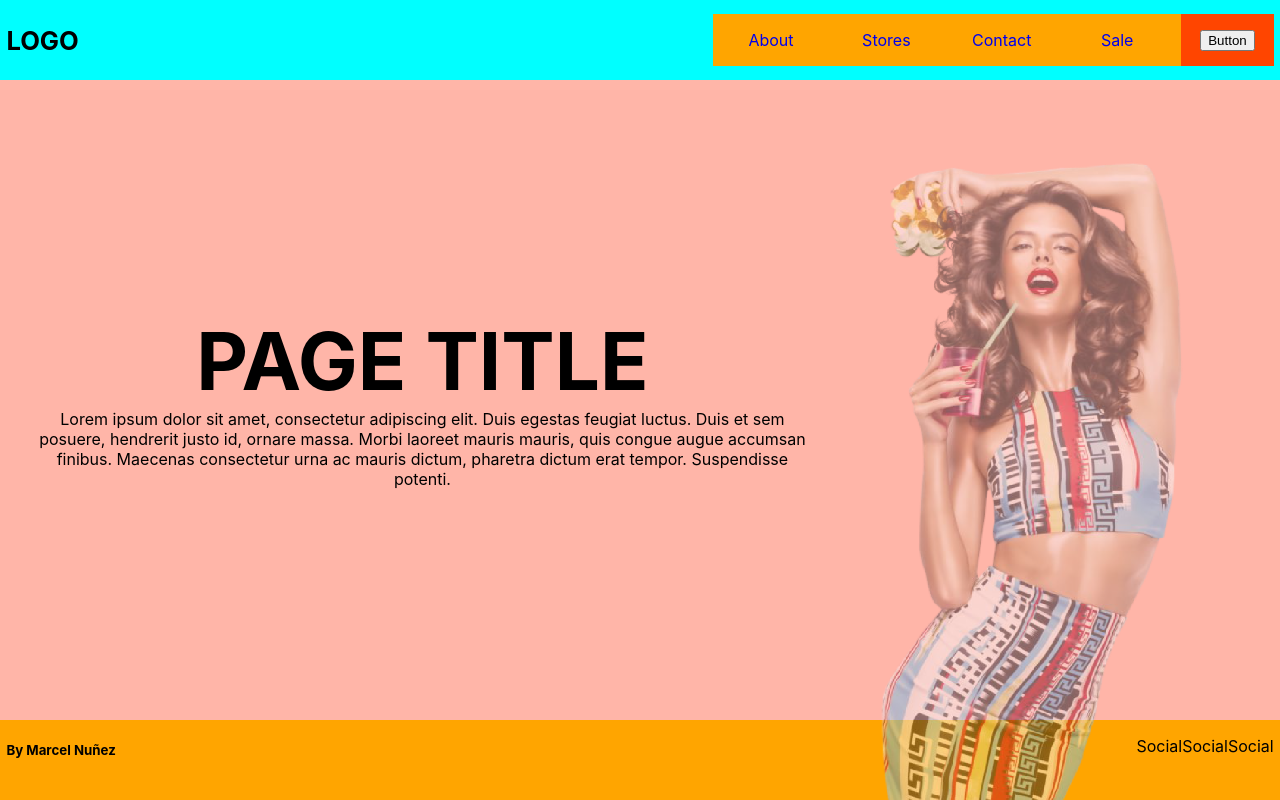
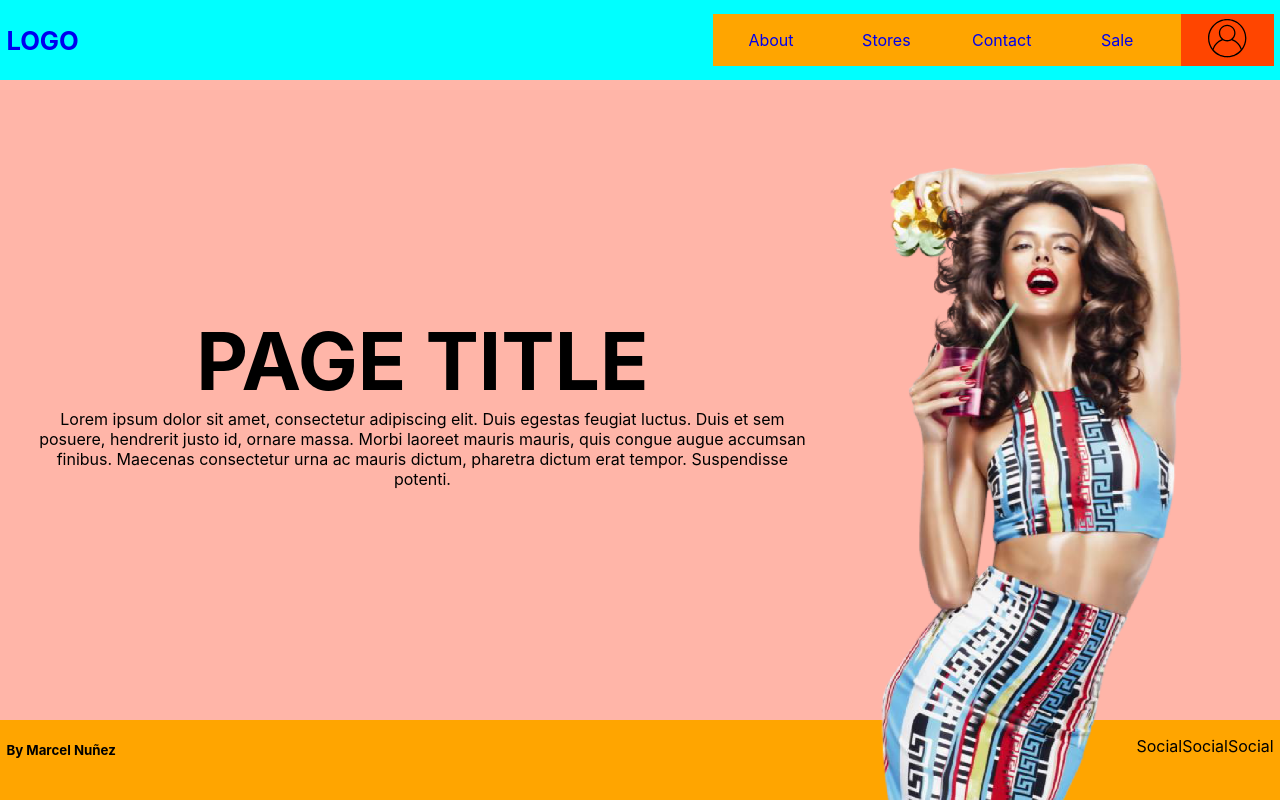
Before and after one commit to MarcelNDG/fashion-for-portfolio, a React (Create React App) app: page / in a window 1280 px wide. Built offline with nearby package versions, Linux system fonts and the light colour scheme.

Commit message:
user option Icon done

```diff
--- a/src/App.css
+++ b/src/App.css
@@ -15,8 +15,6 @@ background-color: #2b2b2b;
 
   width: 100vw;
 }
-
-
 
 header{
  display: grid;
@@ -56,6 +54,13 @@ footer{
 }
 
 /* --- HEADER styling --- */
+
+.topLogoLink{
+  text-decoration: none;
+
+  z-index: 2;
+}
+
 .headerWrap{
   display: grid;
   grid-template-columns: 1fr 0.2fr;
@@ -63,6 +68,7 @@ footer{
   justify-content: space-between;
   background-color: orange;
 }
+
 
 .headerBtnList, .headerOptionsWrap{
   display: none;
@@ -87,6 +93,7 @@ footer{
   background-color: orangered;
 }
 
+
 /* --- Mobile BTN --- */
 .mobileBtnWrap{
   display: flex;
@@ -99,6 +106,8 @@ footer{
   min-height: 3rem;
   height: 10vh;
   width: 100%;
+
+  z-index: 0;
 }
 
 .mobileBtnWrap button{
@@ -109,6 +118,17 @@ footer{
 
 .navOptionBtn{
   display: none;
+}
+
+.navOptionBtn button{
+  border: none;
+  background-color: transparent;
+}
+
+
+.userIcon{
+  height: 2.4rem;
+  width: 2.4rem;
 }
 
 .hmbgIcon{
@@ -127,6 +147,8 @@ footer{
 justify-self: center;
 font-size: 15vw;
 margin: 0;
+
+z-index: 2;
 }
 
 .mainWrap{
@@ -141,6 +163,8 @@ margin: 0;
   align-self: center;
   margin: 0;
   width: 60vw;
+
+  z-index: 2;
 }
 
 /* --- FOOTER styling --- */
@@ -178,8 +202,10 @@ margin: 0;
   position: fixed;
   height: 80vh;
   bottom: 0px;
-  opacity: 0.5;
-  align-self: center
+  opacity: 0.4;
+  align-self: center;
+
+  z-index: 0;
 }
 
 /* --- HOME page --- */
@@ -227,6 +253,7 @@ margin: 0;
   .modelPic{
     align-self: end;
     right: 1.8rem;
+    opacity: 1;
   }
 }
 
--- a/src/components/HeaderContent.js
+++ b/src/components/HeaderContent.js
@@ -1,10 +1,12 @@
 import React from 'react'
 import { Link } from 'react-router-dom'
+
+import {ReactComponent as UserIcon} from '../icon/user.svg';
 
 const HeaderContent = () => {
     return (
         <>
-            <h1 className='topLogo'>LOGO</h1>
+          <Link to='/' className='topLogoLink'> <h1 className='topLogo'>LOGO</h1></Link>
             <div className='headerWrap'>
                 <ul className='headerBtnList'>
                     <Link to='/about' className='headerBtn'>About</Link>
@@ -15,7 +17,10 @@ const HeaderContent = () => {
                 </ul>
                 <div className='headerOptionsWrap'>
                     <div className='navOptionBtn'>
-                        <button>Button</button>
+
+                        <button>
+                            <UserIcon className='userIcon' />
+                        </button>
                     </div>
                 </div>
 
--- a/src/pages/Home.js
+++ b/src/pages/Home.js
@@ -1,4 +1,5 @@
 import React from 'react'
+
 
 import Model from '../img/model.png'
 
```
Also changed, not shown: public/logo192.png (added).
